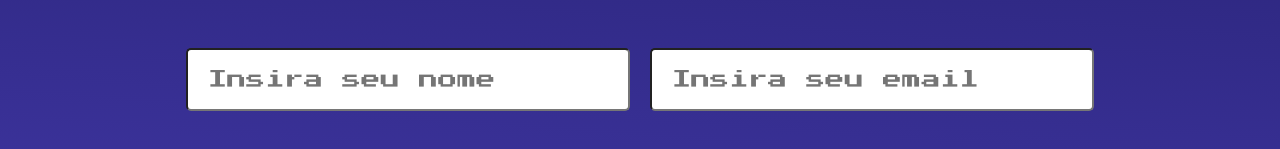
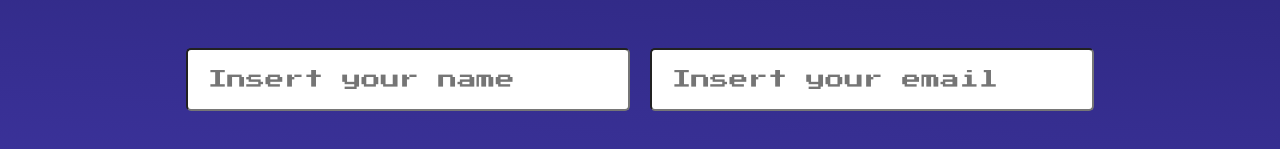
Before and after one commit to israelnazareth/trivia-react-redux-project, a React (Create React App) app: page / in a window 1280 px wide. Shown: the part 345-494 px from the top of the page. Built offline with nearby package versions, Linux system fonts and the light colour scheme.

Commit message:
Cria componentes para os inputs e botao tela Login

```diff
--- /dev/null
+++ b/src/components/Login/BtnSettingsLoginPage.jsx
@@ -0,0 +1,23 @@
+import React, { Component } from 'react';
+import PropTypes from 'prop-types';
+
+class BtnSettingsLoginPage extends Component {
+  render() {
+    const { redirect } = this.props;
+    return (
+      <button
+        type="button"
+        data-testid="btn-settings"
+        onClick={ redirect }
+      >
+        Settings
+      </button>
+    );
+  }
+}
+
+BtnSettingsLoginPage.propTypes = {
+  redirect: PropTypes.func.isRequired,
+};
+
+export default BtnSettingsLoginPage;
--- /dev/null
+++ b/src/components/Login/InputLoginPage.jsx
@@ -0,0 +1,27 @@
+import React, { Component } from 'react';
+import PropTypes from 'prop-types';
+
+class InputLoginPage extends Component {
+  render() {
+    const { name, value, handleChange, dataTestid } = this.props;
+    return (
+      <input
+        type="text"
+        data-testid={ dataTestid }
+        placeholder={ `Insert your ${name}` }
+        value={ value }
+        name={ name }
+        onChange={ handleChange }
+      />
+    );
+  }
+}
+
+InputLoginPage.propTypes = {
+  handleChange: PropTypes.func.isRequired,
+  name: PropTypes.string.isRequired,
+  dataTestid: PropTypes.string.isRequired,
+  value: PropTypes.string.isRequired,
+};
+
+export default InputLoginPage;
--- a/src/pages/Login.js
+++ b/src/pages/Login.js
@@ -7,6 +7,8 @@ import { fecthAPITriviaToken } from '../services/TriviaAPI';
 import fetchGravatarAPI from '../services/GravatarAPI';
 import Logo from '../assets/img/trivia-logo.png';
 import bgMusic from '../assets/sounds/sound_background-music.mp3';
+import InputLoginPage from '../components/Login/InputLoginPage';
+import BtnSettingsLoginPage from '../components/Login/BtnSettingsLoginPage';
 
 class Login extends Component {
   constructor(props) {
@@ -23,6 +25,7 @@ class Login extends Component {
     this.handleClick = this.handleClick.bind(this);
     this.setInitialLocalStorage = this.setInitialLocalStorage.bind(this);
     this.playAudio = this.playAudio.bind(this);
+    this.redirectToPageSettings = this.redirectToPageSettings.bind(this);
   }
 
   componentDidMount() {
@@ -79,6 +82,11 @@ class Login extends Component {
     return true;
   }
 
+  redirectToPageSettings() {
+    const { history } = this.props;
+    history.push('/settings');
+  }
+
   async handleClick() {
     this.setInitialLocalStorage();
     const { saveData, history } = this.props;
@@ -94,35 +102,25 @@ class Login extends Component {
     this.setLocalStorage(email, name, gravatar);
   }
 
-  // eslint-disable-next-line max-lines-per-function
   render() {
-    const { history } = this.props;
     const { name, email } = this.state;
     const disableFunction = this.disableButton();
     return (
       <>
         <main>
-          <img
-            alt="Trivia Fighter"
-            className="img-logo"
-            src={ Logo }
-          />
+          <img alt="Trivia Fighter" className="img-logo" src={ Logo } />
           <div className="container container-items">
-            <input
-              type="text"
-              data-testid="input-player-name"
-              placeholder="Insira seu nome"
+            <InputLoginPage
+              dataTestid="input-player-name"
+              name="name"
               value={ name }
-              name="name"
-              onChange={ this.handleChange }
+              handleChange={ this.handleChange }
             />
-            <input
-              type="text"
-              data-testid="input-gravatar-email"
-              placeholder="Insira seu email"
+            <InputLoginPage
+              dataTestid="input-gravatar-email"
+              name="email"
               value={ email }
-              name="email"
-              onChange={ this.handleChange }
+              handleChange={ this.handleChange }
             />
           </div>
         </main>
@@ -135,13 +133,7 @@ class Login extends Component {
           >
             Jogar
           </button>
-          <button
-            type="button"
-            data-testid="btn-settings"
-            onClick={ () => history.push('/settings') }
-          >
-            Settings
-          </button>
+          <BtnSettingsLoginPage redirect={ this.redirectToPageSettings } />
         </footer>
         <div className="player-login">
           <ReactAudioPlayer
```
